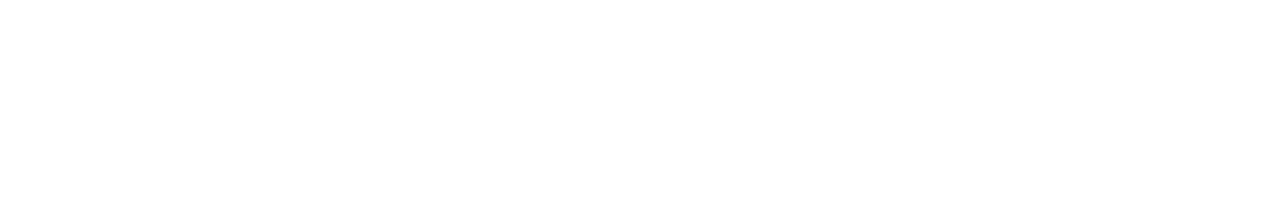
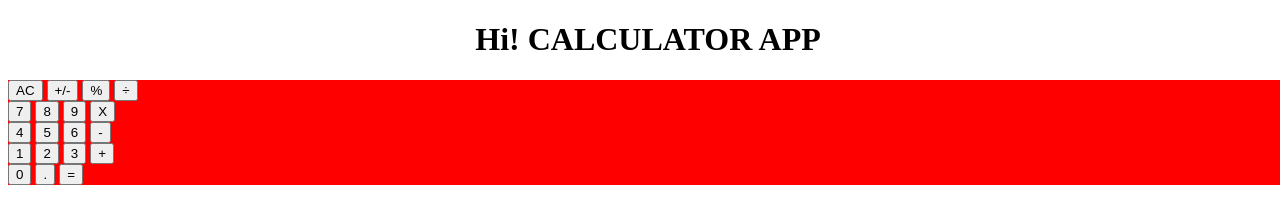
Before and after one commit to imvivekanand/Calculator-Complete-Guided-Project-, a plain HTML site: page index.html in a window 1280 px wide. Drawn offline with Linux system fonts and the light colour scheme.

Commit message:
Second commit

```diff
--- /dev/null
+++ b/app.css
@@ -0,0 +1,15 @@
+.text-center{
+    text-align: center;
+}
+
+.bg-red{
+    background: red;
+}
+
+.mx-auto{
+    margin: auto;
+}
+
+.m-w-20{
+    max-width: 30vw;
+}
--- a/index.html
+++ b/index.html
@@ -6,8 +6,45 @@
     <meta name="viewport" content="width=device-width, initial-scale=1.0" />
     <title>Calculator</title>
     <link rel="stylesheet" href="style.css" />
+    <link rel="stylesheet" href="app.css" />
   </head>
   <body>
+    <h1 class="text-center">Hi! CALCULATOR APP</h1>
+    <div class="container bg-red mx-auto m-w-30">
+        <div class="row">
+            <button class="button">AC</button>
+            <button class="button">+/-</button>
+            <button class="button">%</button>
+            <button class="button">÷</button>
+        </div>
+        <div class="row">
+            <button class="button">7</button>
+            <button class="button">8</button>
+            <button class="button">9</button>
+            <button class="button">X</button>
+        </div>
+        <div class="row">
+            <button class="button">4</button>
+            <button class="button">5</button>
+            <button class="button">6</button>
+            <button class="button">-</button>
+        </div>
+        <div class="row">
+            <button class="button">1</button>
+            <button class="button">2</button>
+            <button class="button">3</button>
+            <button class="button">+</button>
+        </div>
+        <div class="row">
+            <button class="button">0</button>
+            <button class="button">.</button>
+            <button class="button">=</button>
+        </div>
+    </div>
+
+
+
+
     <script src="script.js"></script>
   </body>
 </html>
--- a/style.css
+++ b/style.css
@@ -0,0 +1,4 @@
+html, body{
+    height: 100%;
+    width: 100%;
+}
```
